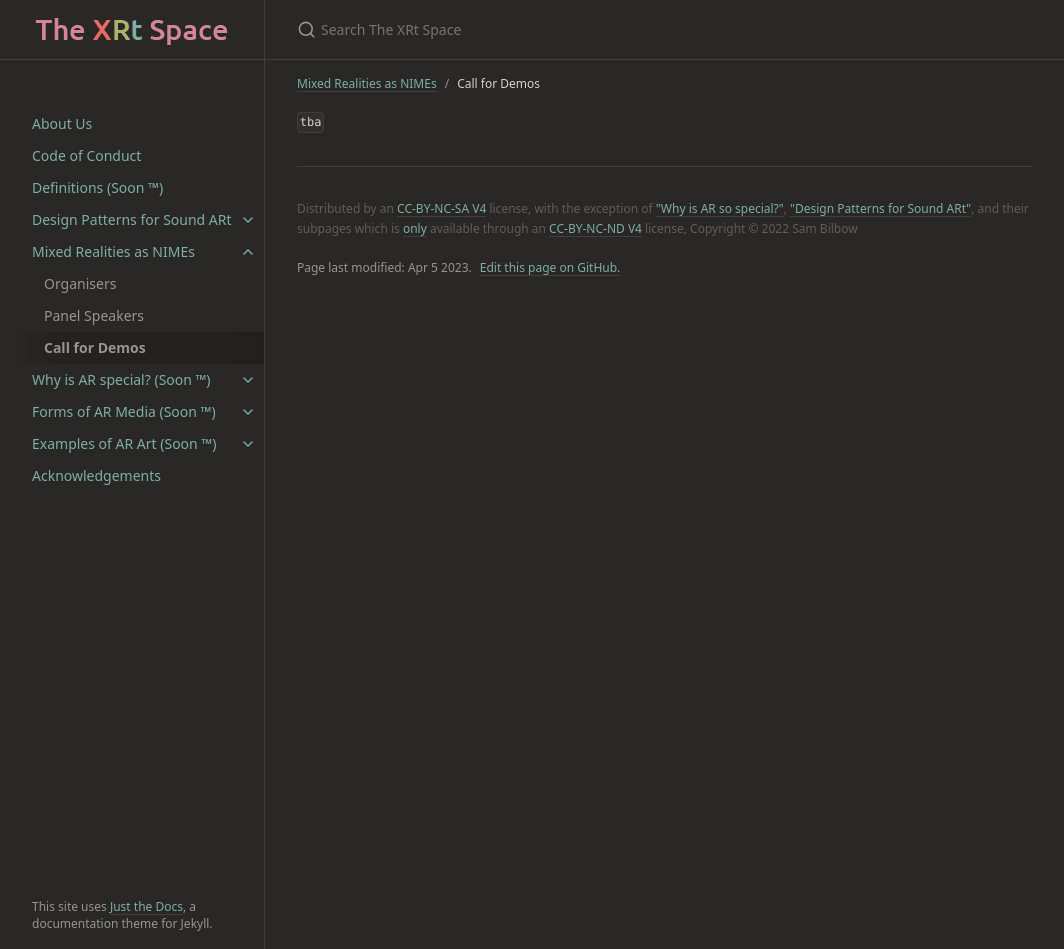
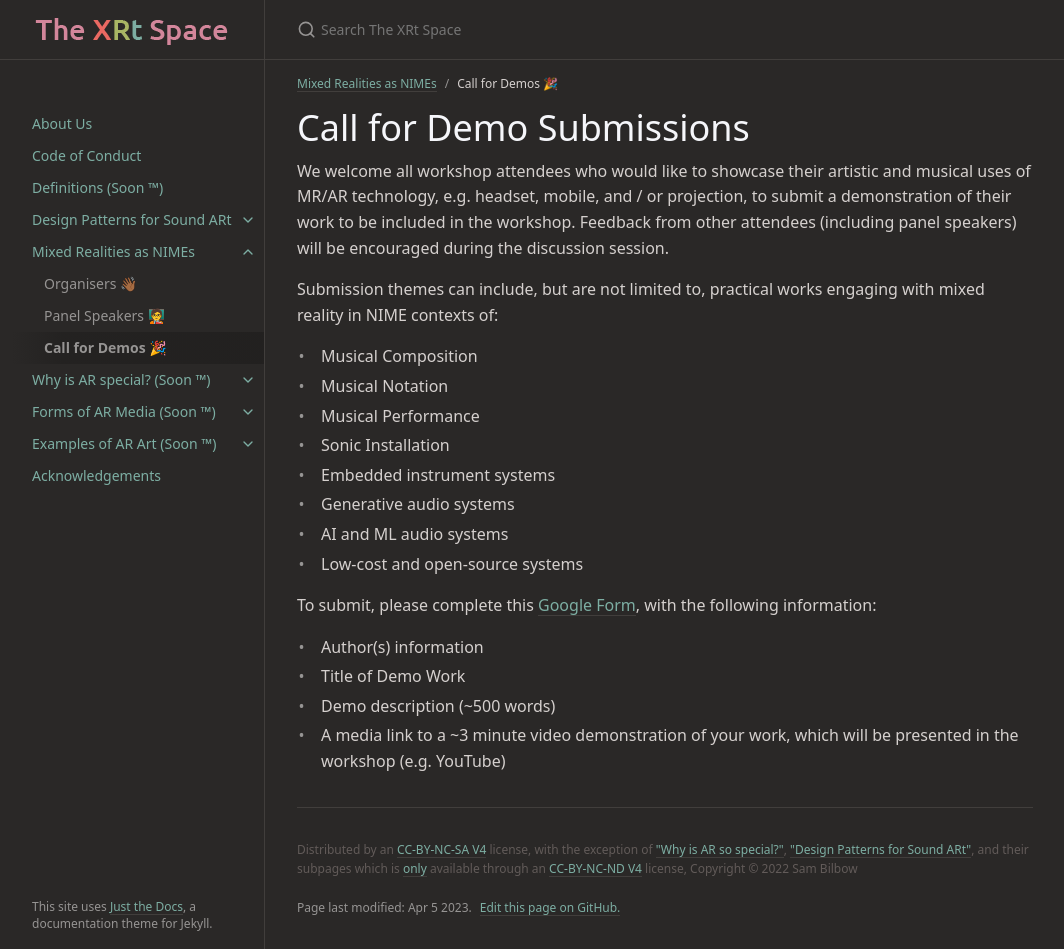
Before and after one commit to sambilbow/thexrtspace, a Jekyll site: the page built from docs/nime-workshop/call.md, in a window 1280 px wide and 949 px high. Shown: the whole window, without its empty margins (107-1171 px from the left). Built offline with Jekyll 4.4.1, drawn with Linux system fonts in a browser that asks for light colours.

Commit message:
:pencil: (nime-workshop) Add more inf…

```diff
--- a/docs/nime-workshop/call.md
+++ b/docs/nime-workshop/call.md
@@ -1,10 +1,29 @@
 ---
 layout: default
 last_modified_date:  05/04/2023
-title: Call for Demos
+title: Call for Demos 🎉
 permalink: /nime-workshop/call
 nav_order: 3
 parent: Mixed Realities as NIMEs
 ---
 
-`tba`
+# Call for Demo Submissions
+
+We welcome all workshop attendees who would like to showcase their artistic and musical uses of MR/AR technology, e.g. headset, mobile, and / or projection, to submit a demonstration of their work to be included in the workshop. Feedback from other attendees (including panel speakers) will be encouraged during the discussion session.
+
+Submission themes can include, but are not limited to, practical works engaging with mixed reality in NIME contexts of:
+- Musical Composition
+- Musical Notation
+- Musical Performance
+- Sonic Installation
+- Embedded instrument systems
+- Generative audio systems
+- AI and ML audio systems
+- Low-cost and open-source systems
+
+
+To submit, please complete this [Google Form](https://docs.google.com/forms/d/e/1FAIpQLSfp53hym3dfCH-1bnk4Emy9hPla9efv2sjFgac2VkLc7BJOFA/viewform?usp=sharing), with the following information:
+- Author(s) information
+- Title of Demo Work
+- Demo description (~500 words)
+- A media link to a ~3 minute video demonstration of your work, which will be presented in the workshop (e.g. YouTube)
```
Also changed, not shown: docs/nime-workshop/index.md (+6 -6 lines), docs/nime-workshop/organisers.md (+1 -1 lines), docs/nime-workshop/panel.md (+5 -3 lines).
